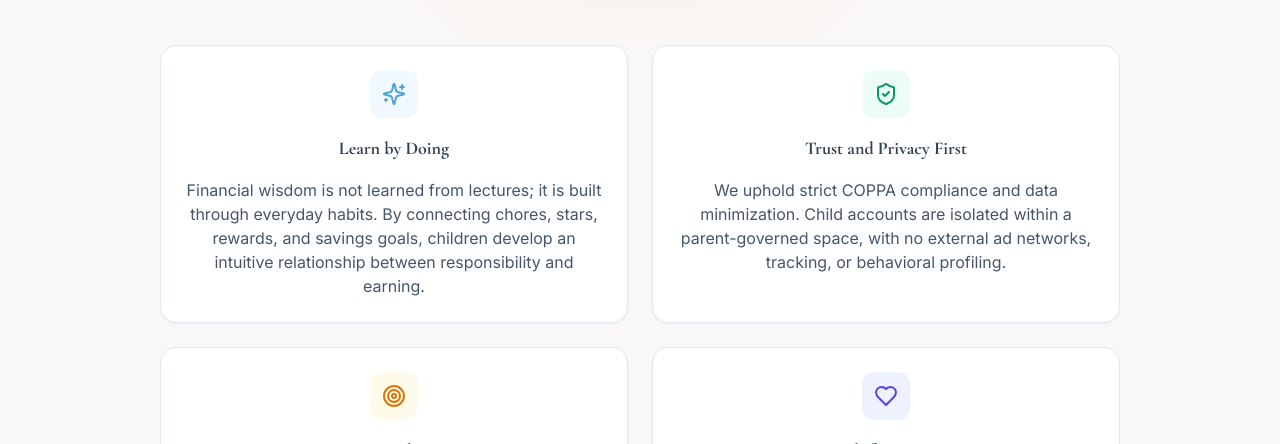
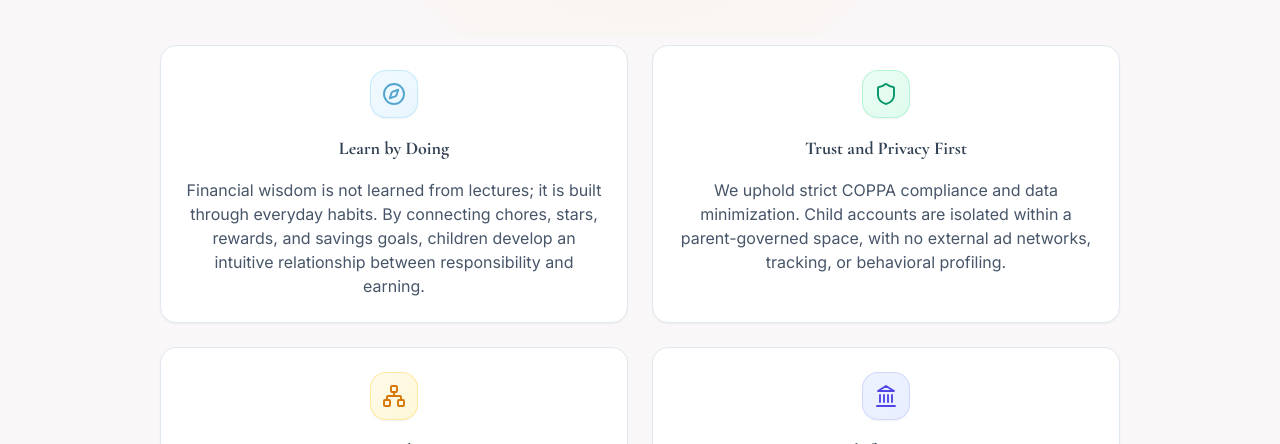
Before and after one commit to Ruhan-AI/1stsavvy, a Next.js app: page /about in a window 1280 px wide. Shown: the part 508-952 px from the top of the page. Built offline with nearby package versions, Linux system fonts and the light colour scheme.

Commit message:
fix(about): replace generic AI template icons with authentic UI icons (Compass, Shield, Network, Landmark)

```diff
--- a/src/app/(marketing)/about/page.tsx
+++ b/src/app/(marketing)/about/page.tsx
@@ -14,7 +14,7 @@ import {
   StaggerContainer,
   StaggerItem
 } from '@/components/animations/MotionWrappers';
-import { ShieldCheck, Heart, Sparkles, Target, Users, ArrowRight } from 'lucide-react';
+import { Compass, Shield, Network, Landmark, Users, ArrowRight } from 'lucide-react';
 
 const SecurityShieldCanvas = dynamic(
   () => import('@/components/3d/SecurityShieldCanvas').then(mod => mod.SecurityShieldCanvas),
@@ -62,9 +62,9 @@ export default function AboutPage() {
       <section className="max-w-5xl mx-auto px-4 sm:px-6 lg:px-8">
         <StaggerContainer className="grid grid-cols-1 sm:grid-cols-2 gap-4 sm:gap-6">
           <StaggerItem>
-            <div className="h-full p-4 sm:p-6 rounded-2xl bg-white dark:bg-[#1E293B] border border-slate-200 dark:border-slate-800 shadow-sm space-y-3 sm:space-y-4 hover:border-brand-sky/40 hover:shadow-md transition-all text-center">
-              <div className="w-12 h-12 shrink-0 mx-auto rounded-xl bg-sky-50 dark:bg-sky-950/50 text-brand-sky flex items-center justify-center">
-                <Sparkles className="w-6 h-6" />
+            <div className="h-full p-4 sm:p-6 rounded-2xl bg-white dark:bg-[#1E293B] border border-slate-200 dark:border-slate-800 shadow-sm space-y-3 sm:space-y-4 hover:border-brand-sky/40 hover:shadow-md transition-all text-center group">
+              <div className="w-12 h-12 shrink-0 mx-auto rounded-2xl bg-gradient-to-br from-sky-50 to-sky-100/70 dark:from-sky-950/80 dark:to-sky-900/50 border border-sky-200/80 dark:border-sky-800/80 text-[#52A5CE] flex items-center justify-center shadow-xs group-hover:scale-105 transition-transform">
+                <Compass className="w-6 h-6 stroke-[1.9]" />
               </div>
               <h2 className="text-base sm:text-lg font-serif font-bold text-brand-navy dark:text-white">Learn by Doing</h2>
               <p className="text-sm sm:text-base text-slate-600 dark:text-slate-300 leading-relaxed">
@@ -74,9 +74,9 @@ export default function AboutPage() {
           </StaggerItem>
 
           <StaggerItem>
-            <div className="h-full p-4 sm:p-6 rounded-2xl bg-white dark:bg-[#1E293B] border border-slate-200 dark:border-slate-800 shadow-sm space-y-3 sm:space-y-4 hover:border-emerald-500/40 hover:shadow-md transition-all text-center">
-              <div className="w-12 h-12 shrink-0 mx-auto rounded-xl bg-emerald-50 dark:bg-emerald-950/50 text-emerald-600 flex items-center justify-center">
-                <ShieldCheck className="w-6 h-6" />
+            <div className="h-full p-4 sm:p-6 rounded-2xl bg-white dark:bg-[#1E293B] border border-slate-200 dark:border-slate-800 shadow-sm space-y-3 sm:space-y-4 hover:border-emerald-500/40 hover:shadow-md transition-all text-center group">
+              <div className="w-12 h-12 shrink-0 mx-auto rounded-2xl bg-gradient-to-br from-emerald-50 to-emerald-100/70 dark:from-emerald-950/80 dark:to-emerald-900/50 border border-emerald-200/80 dark:border-emerald-800/80 text-emerald-600 dark:text-emerald-400 flex items-center justify-center shadow-xs group-hover:scale-105 transition-transform">
+                <Shield className="w-6 h-6 stroke-[1.9]" />
               </div>
               <h2 className="text-base sm:text-lg font-serif font-bold text-brand-navy dark:text-white">Trust and Privacy First</h2>
               <p className="text-sm sm:text-base text-slate-600 dark:text-slate-300 leading-relaxed">
@@ -86,9 +86,9 @@ export default function AboutPage() {
           </StaggerItem>
 
           <StaggerItem>
-            <div className="h-full p-4 sm:p-6 rounded-2xl bg-white dark:bg-[#1E293B] border border-slate-200 dark:border-slate-800 shadow-sm space-y-3 sm:space-y-4 hover:border-amber-400/40 hover:shadow-md transition-all text-center">
-              <div className="w-12 h-12 shrink-0 mx-auto rounded-xl bg-amber-50 dark:bg-amber-950/50 text-amber-600 flex items-center justify-center">
-                <Target className="w-6 h-6" />
+            <div className="h-full p-4 sm:p-6 rounded-2xl bg-white dark:bg-[#1E293B] border border-slate-200 dark:border-slate-800 shadow-sm space-y-3 sm:space-y-4 hover:border-amber-400/40 hover:shadow-md transition-all text-center group">
+              <div className="w-12 h-12 shrink-0 mx-auto rounded-2xl bg-gradient-to-br from-amber-50 to-amber-100/70 dark:from-amber-950/80 dark:to-amber-900/50 border border-amber-200/80 dark:border-amber-800/80 text-amber-600 dark:text-amber-400 flex items-center justify-center shadow-xs group-hover:scale-105 transition-transform">
+                <Network className="w-6 h-6 stroke-[1.9]" />
               </div>
               <h2 className="text-base sm:text-lg font-serif font-bold text-brand-navy dark:text-white">One Connected Ecosystem</h2>
               <p className="text-sm sm:text-base text-slate-600 dark:text-slate-300 leading-relaxed">
@@ -98,9 +98,9 @@ export default function AboutPage() {
           </StaggerItem>
 
           <StaggerItem>
-            <div className="h-full p-4 sm:p-6 rounded-2xl bg-white dark:bg-[#1E293B] border border-slate-200 dark:border-slate-800 shadow-sm space-y-3 sm:space-y-4 hover:border-indigo-400/40 hover:shadow-md transition-all text-center">
-              <div className="w-12 h-12 shrink-0 mx-auto rounded-xl bg-indigo-50 dark:bg-indigo-950/50 text-indigo-600 flex items-center justify-center">
-                <Heart className="w-6 h-6" />
+            <div className="h-full p-4 sm:p-6 rounded-2xl bg-white dark:bg-[#1E293B] border border-slate-200 dark:border-slate-800 shadow-sm space-y-3 sm:space-y-4 hover:border-indigo-400/40 hover:shadow-md transition-all text-center group">
+              <div className="w-12 h-12 shrink-0 mx-auto rounded-2xl bg-gradient-to-br from-indigo-50 to-indigo-100/70 dark:from-indigo-950/80 dark:to-indigo-900/50 border border-indigo-200/80 dark:border-indigo-800/80 text-indigo-600 dark:text-indigo-400 flex items-center justify-center shadow-xs group-hover:scale-105 transition-transform">
+                <Landmark className="w-6 h-6 stroke-[1.9]" />
               </div>
               <h2 className="text-base sm:text-lg font-serif font-bold text-brand-navy dark:text-white">Built for Legacy</h2>
               <p className="text-sm sm:text-base text-slate-600 dark:text-slate-300 leading-relaxed">
```
